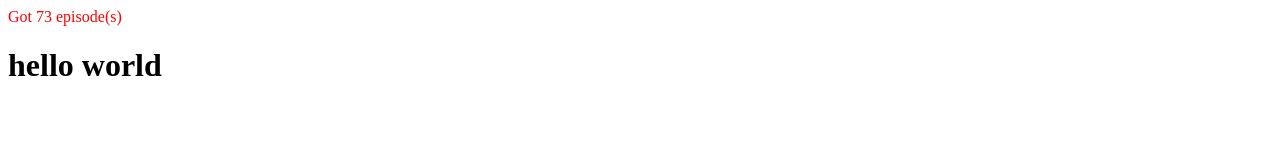
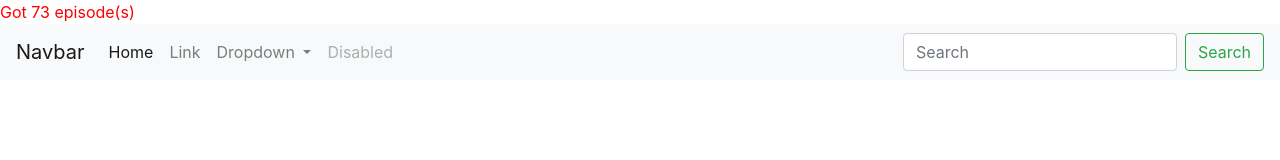
Before and after one commit to murselaysan/tv-show-dom-project, a plain HTML site: page index.html in a window 1280 px wide. Drawn offline with nearby package versions, Linux system fonts and the light colour scheme.

Commit message:
Bootstrap was added
Navbar was added

```diff
--- a/index.html
+++ b/index.html
@@ -6,13 +6,50 @@
     <title>TV Show Project | Mursel Aysan (murselaysan)</title>
     <link href="style.css" rel="stylesheet" />
     <link rel="icon" href="/favicon.ico" type="image/x-icon" />
+    <link rel="stylesheet" href="https://maxcdn.bootstrapcdn.com/bootstrap/4.0.0/css/bootstrap.min.css" integrity="sha384-Gn5384xqQ1aoWXA+058RXPxPg6fy4IWvTNh0E263XmFcJlSAwiGgFAW/dAiS6JXm" crossorigin="anonymous">
   </head>
 
   <body>
     <div id="root">
 
     </div>
-    <h1>hello world</h1>
+  <!-- Navbar Section Start -->
+  <nav class="navbar navbar-expand-lg navbar-light bg-light">
+    <a class="navbar-brand" href="#">Navbar</a>
+    <button class="navbar-toggler" type="button" data-toggle="collapse" data-target="#navbarSupportedContent" aria-controls="navbarSupportedContent" aria-expanded="false" aria-label="Toggle navigation">
+      <span class="navbar-toggler-icon"></span>
+    </button>
+
+    <div class="collapse navbar-collapse" id="navbarSupportedContent">
+      <ul class="navbar-nav mr-auto">
+        <li class="nav-item active">
+          <a class="nav-link" href="#">Home <span class="sr-only">(current)</span></a>
+        </li>
+        <li class="nav-item">
+          <a class="nav-link" href="#">Link</a>
+        </li>
+        <li class="nav-item dropdown">
+          <a class="nav-link dropdown-toggle" href="#" id="navbarDropdown" role="button" data-toggle="dropdown" aria-haspopup="true" aria-expanded="false">
+            Dropdown
+          </a>
+          <div class="dropdown-menu" aria-labelledby="navbarDropdown">
+            <a class="dropdown-item" href="#">Action</a>
+            <a class="dropdown-item" href="#">Another action</a>
+            <div class="dropdown-divider"></div>
+            <a class="dropdown-item" href="#">Something else here</a>
+          </div>
+        </li>
+        <li class="nav-item">
+          <a class="nav-link disabled" href="#">Disabled</a>
+        </li>
+      </ul>
+      <form class="form-inline my-2 my-lg-0">
+        <input class="form-control mr-sm-2" type="search" placeholder="Search" aria-label="Search">
+        <button class="btn btn-outline-success my-2 my-sm-0" type="submit">Search</button>
+      </form>
+    </div>
+  </nav>
+  <!--Nvbar end -->
 
     <!-- Loads a provided function called getAllEpisodes() which returns all episodes -->
     <script src="episodes.js"></script>
```
